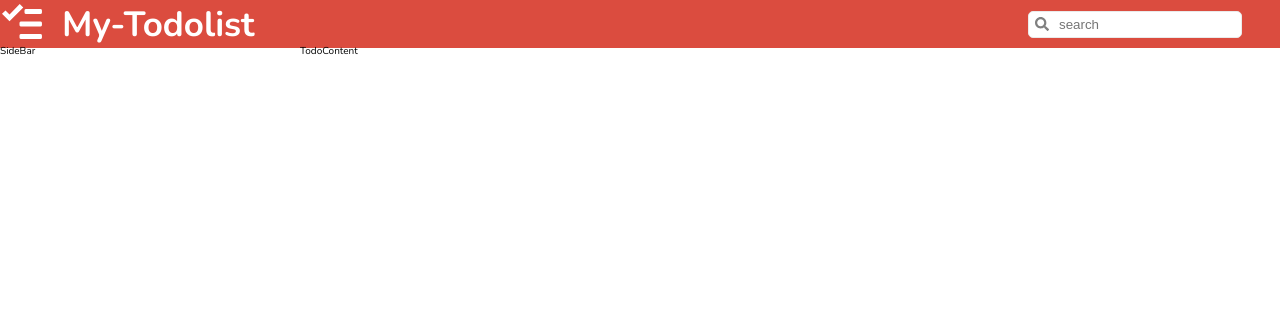
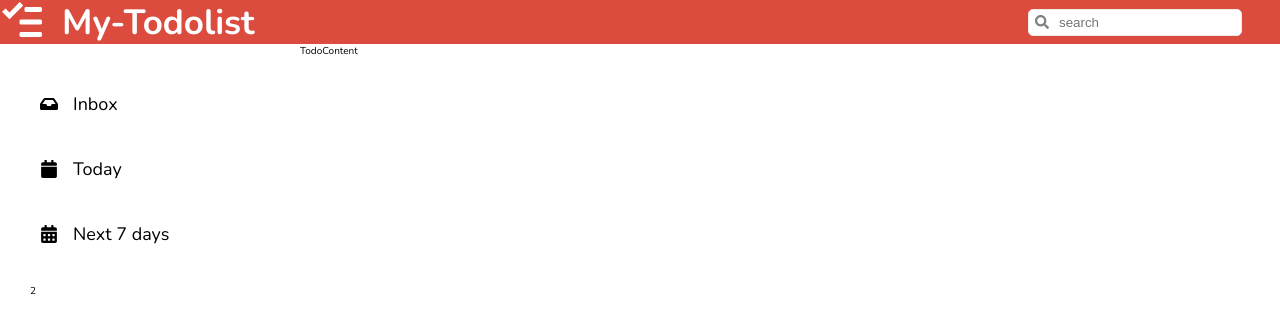
Before and after one commit to NatthaphongSk/todolist_project, a React (Create React App) app: page / in a window 1280 px wide. Shown: the top 330 px of the page. Built offline with nearby package versions, Linux system fonts and the light colour scheme.

Commit message:
listItem

```diff
--- a/src/app/App.js
+++ b/src/app/App.js
@@ -1,5 +1,12 @@
 import "./App.scss";
 import Header from "../components/Header.jsx";
+import ListItem from "../components/ListItem";
+import {
+  FaInbox,
+  FaCalendar,
+  FaCalendarAlt,
+  FaChevronDown,
+} from "react-icons/fa";
 
 function App() {
   return (
@@ -7,7 +14,27 @@
       <div className="todo__header">
         <Header />
       </div>
-      <div className="todo__sidebar">SideBar</div>
+      <div className="todo__sidebar">
+        <aside className="sidebar">
+          <section className="sidebar-category">
+            <ul className="list">
+              <ListItem
+                text="Inbox"
+                icon={<FaInbox className="list__item__icon" />}
+              />
+              <ListItem
+                text="Today"
+                icon={<FaCalendar className="list__item__icon" />}
+              />
+              <ListItem
+                text="Next 7 days"
+                icon={<FaCalendarAlt className="list__item__icon" />}
+              />
+            </ul>
+          </section>
+          <section className="sidebar-category">2</section>
+        </aside>
+      </div>
       <div className="todo__content">TodoContent</div>
     </div>
   );
--- a/src/app/App.scss
+++ b/src/app/App.scss
@@ -22,3 +22,40 @@
         grid-column: 2/-1;
     }
 }
+
+.sidebar {
+    display: flex;
+    flex-direction: column;
+    gap: 10px;
+    padding: 20px 30px;
+    // background-color: wheat;
+    height: calc(100vh - $header-height);
+}
+
+// Block
+.list {
+    display: flex;
+    flex-direction: column;
+    gap: 5px;
+    padding: 0;
+
+    // Element
+    &__item {
+        display: flex;
+        align-items: center;
+        gap: 15px;
+        font-size: 1.8rem;
+        padding: 0 10px;
+        border-radius: 4px;
+        cursor: pointer;
+
+        &:hover {
+            background-color: $grey-light;
+        }
+
+        // Modifier
+        &__text {
+            font-weight: 400;
+        }
+    }
+}
--- a/src/components/Header.scss
+++ b/src/components/Header.scss
@@ -7,6 +7,7 @@
     height: $header-height;
     background-color: $primary;
     padding: 2px 2px;
+    box-sizing: border-box;
     &__logo{
         font-size: 4rem;
         color: white;
@@ -18,6 +19,7 @@
         color: white;
         &>h1{
             font-size: 3.5rem;
+            white-space: nowrap;
         }
     }
     &__search{
--- /dev/null
+++ b/src/components/ListItem.jsx
@@ -0,0 +1,13 @@
+
+
+function ListItem(props){
+    return(
+        <li className="list__item">
+            {props.icon}
+            <p className="list__item__text">{props.text}</p>
+        </li>
+    )
+
+  }
+
+  export default ListItem;
--- a/src/index.scss
+++ b/src/index.scss
@@ -24,9 +24,13 @@
 
 body {
     margin: 0;
-box-sizing: border-box;
-font-family: 'Nunito', -apple-system, BlinkMacSystemFont, 'Segoe UI', 'Roboto', 'Oxygen', 'Ubuntu',
+    box-sizing: border-box;
+    font-family: 'Nunito', -apple-system, BlinkMacSystemFont, 'Segoe UI', 'Roboto', 'Oxygen', 'Ubuntu',
 'Cantarell', 'Fira Sans', 'Droid Sans', 'Helvetica Neue', sans-serif;
 -webkit-font-smoothing: antialiased;
 -moz-osx-font-smoothing: grayscale;
 }
+
+li{
+    list-style: none;
+}
```
